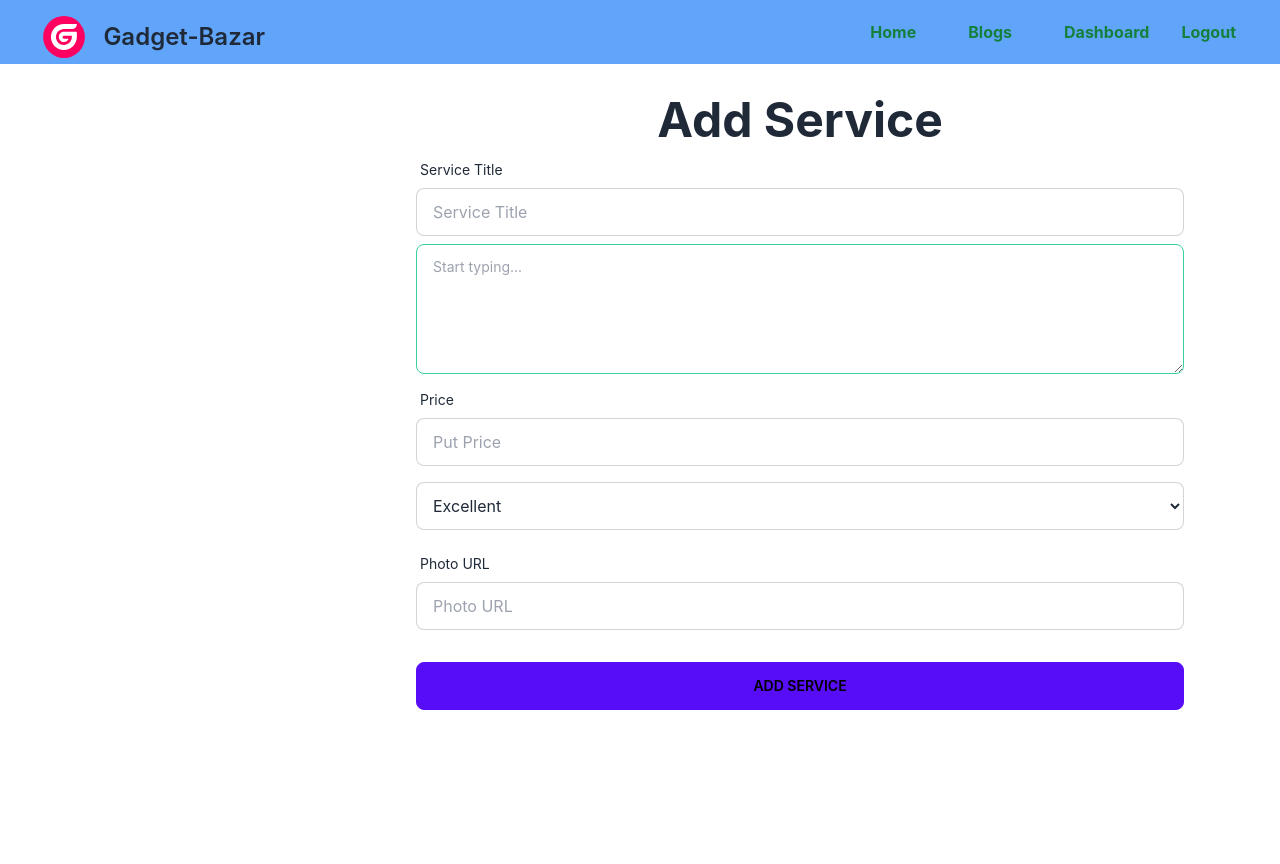
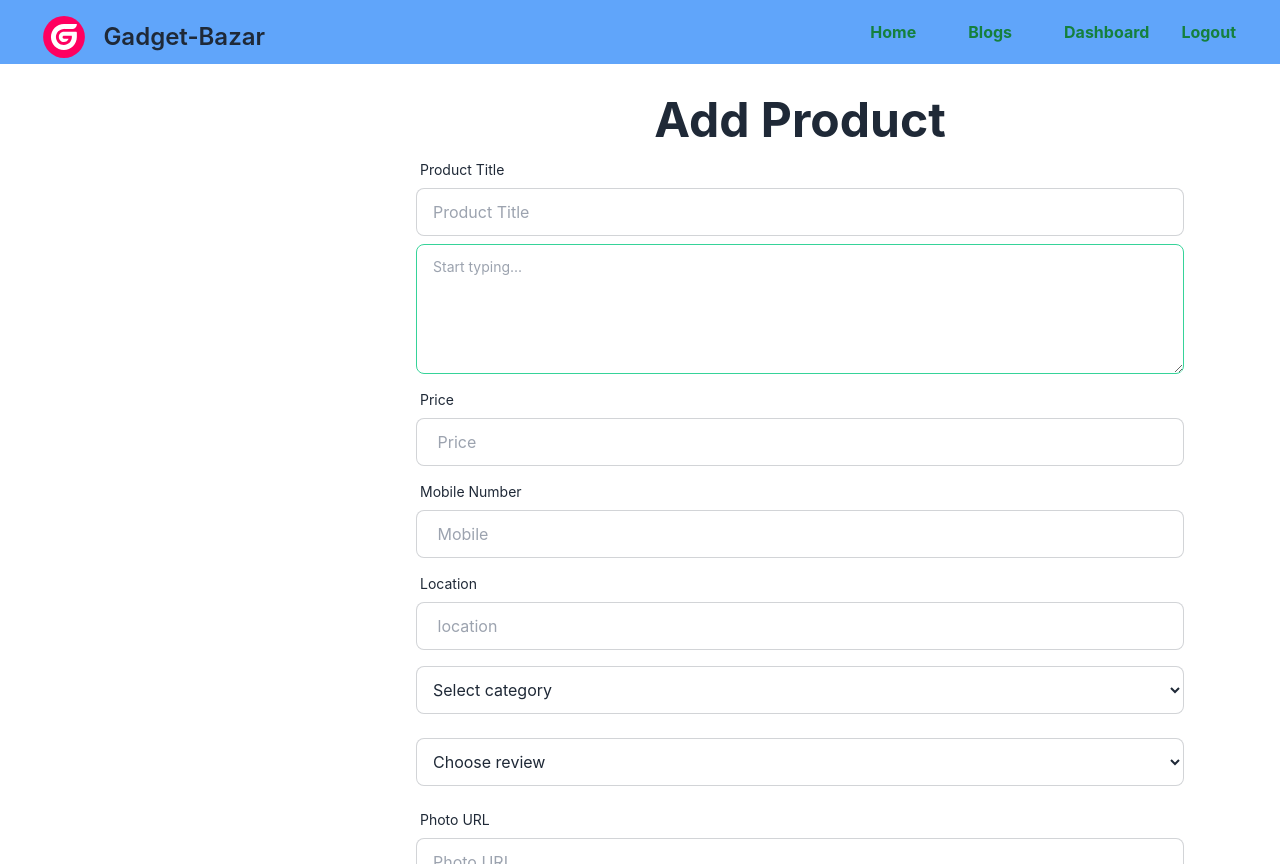
Before and after one commit to Md-abdullah-2001/used_laptop_client_side_assignment-12, a React (Create React App) app: page /dashboard/addproduct in a window 1280 px wide. Built offline with nearby package versions, Linux system fonts and the light colour scheme; no server answers; sample sign-in values are in the browser's storage.

Commit message:
added product card and add products form

```diff
--- a/src/AllRoutes/DashBoardLayout/DashBoardLayout.js
+++ b/src/AllRoutes/DashBoardLayout/DashBoardLayout.js
@@ -1,6 +1,7 @@
 import React, { useContext } from "react";
 import { Link, Outlet } from "react-router-dom";
 import { ContextApi } from "../../Auth/AuthContext";
+
 import NavBar from "../../Components/NavBar/NavBar";
 import useAdmin from "../../Hooks/useAdmin";
 
@@ -31,7 +32,7 @@ const DashBoardLayout = () => {
             {isUser === "seller" && (
               <li>
                 <Link to="/dashboard/addproduct">Add products</Link>
-                <Link to="/dashboard/myorders">My products</Link>
+                <Link to="/dashboard/myproducts">My products</Link>
               </li>
             )}
             {isUser === "admin" && (
--- a/src/AllRoutes/Router.js
+++ b/src/AllRoutes/Router.js
@@ -21,10 +21,9 @@ export const router = createBrowserRouter([
       { path: "/", element: <Home></Home> },
       { path: "/blogs", element: <Blogs></Blogs> },
       {
-        path: "/category/:id",
-        loader: ({ params }) => {
-          return fetch(`http://localhost:5000/category/${params.id}`);
-        },
+        path: "/category/:name",
+        loader: ({ params }) =>
+          fetch(`http://localhost:5000/category/${params.name}`),
         element: (
           <PrivateRoute>
             <CategoryProducts></CategoryProducts>
--- a/src/AllRoutes/SellerDashboard/AddProducts.js
+++ b/src/AllRoutes/SellerDashboard/AddProducts.js
@@ -1,12 +1,18 @@
 import React from "react";
 import { useForm } from "react-hook-form";
+import toast from "react-hot-toast";
+import { useNavigate } from "react-router-dom";
 const AddProducts = () => {
+  const navigate = useNavigate();
   const handleSubmit = (event) => {
     event.preventDefault();
     const form = event.target;
     const name = form.name.value;
     const img = form.photo.value;
-    const category = form.option.value;
+    const category = form.category.value;
+    const mobile = form.mobile.value;
+    const review = form.option.value;
+    const location = form.location.value;
     const price = form.price.value;
     const description = form.description.value;
 
@@ -14,9 +20,12 @@ const AddProducts = () => {
     const product = {
       name,
       img,
-      category,
+      category_Name: category,
       price,
+      location,
       description,
+      mobile,
+      review,
     };
     console.log(product);
     fetch(`http://localhost:5000/products`, {
@@ -29,6 +38,8 @@ const AddProducts = () => {
       .then((res) => res.json())
       .then((data) => {
         console.log(data);
+        toast.success(`Product added to category${category}`);
+        navigate("/dashboard/myproducts");
       })
       .catch((err) => console.log(err));
   };
@@ -87,15 +98,15 @@ const AddProducts = () => {
     //     </form>
     //   </div>
     // </div>
-    <form onSubmit={handleSubmit} className="card-body mx-16">
-      <h1 className="text-5xl text-center font-bold">Add Service</h1>
+    <form onSubmit={handleSubmit} className="card-body mx-16 -scroll-my-8">
+      <h1 className="text-5xl text-center font-bold">Add Product</h1>
       <div className="form-control">
         <label className="label">
-          <span className="label-text">Service Title</span>
+          <span className="label-text">Product Title</span>
         </label>
         <input
           type="text"
-          placeholder="Service Title"
+          placeholder="Product Title"
           name="name"
           className="input input-bordered"
         />
@@ -114,13 +125,47 @@ const AddProducts = () => {
         </label>
         <input
           type="number"
-          placeholder="Put Price"
+          placeholder=" Price"
           name="price"
           className="input input-bordered"
         />
       </div>
+      <div className="form-control">
+        <label className="label">
+          <span className="label-text">Mobile Number</span>
+        </label>
+        <input
+          type="number"
+          placeholder=" Mobile"
+          name="mobile"
+          className="input input-bordered"
+        />
+      </div>
+      <div className="form-control">
+        <label className="label">
+          <span className="label-text">Location</span>
+        </label>
+        <input
+          type="text"
+          placeholder=" location"
+          name="location"
+          className="input input-bordered"
+        />
+      </div>
+      <div>
+        <select
+          name="category"
+          className="p-3 my-2 w-full input input-bordered"
+        >
+          <option selected>Select category</option>
+          <option value="Apple">Apple</option>
+          <option value="Dell">Dell</option>
+          <option value="Lenovo">Lenovo</option>
+        </select>
+      </div>
       <div>
         <select name="option" className="p-3 my-2 w-full input input-bordered">
+          <option selected>Choose review</option>
           <option value="Excellent">Excellent</option>
           <option value="Good">Good</option>
           <option value="Fair">Fair</option>
--- a/src/Components/Category/Category.js
+++ b/src/Components/Category/Category.js
@@ -18,7 +18,7 @@ const Category = () => {
 
       <div className="  grid lg:grid-cols-3 md:grid-cols-2 gap-5 pb-6">
         {categories.map((category) => (
-          <Link to={`/category/${category._id}`}>
+          <Link to={`/category/${category.category_Name}`}>
             <div className="card btn  w-60 bg-blue-300 shadow-xl mx-auto ">
               <div className="card-body">
                 <div className="card-actions justify-end"></div>
--- a/src/Components/CategoryProducts/SingleProduct.js
+++ b/src/Components/CategoryProducts/SingleProduct.js
@@ -1,19 +1,36 @@
 import React from "react";
 
 const SingleProduct = ({ product, setProductData }) => {
+  const {
+    image,
+    name,
+    location,
+    resale_price,
+    original_price,
+    use_year,
+    seller,
+    posted_time,
+  } = product;
+
   return (
     <div className="card w-96 bg-base-100 shadow-xl mx-auto">
       <figure>
-        <img className="h-[250px]" w-full src={product.image} alt="Shoes" />
+        <img className="h-[250px]" w-full src={image} alt="Shoes" />
       </figure>
       <div className="card-body">
-        <h2 className="card-title text-center">{product.name}</h2>
+        <h2 className="card-title text-center">{name}</h2>
         <p></p>
         <div className="card-actions justify-start">
-          <div className="badge badge-outline">{product.location}</div>
+          <div className="badge badge-outline">{location}</div>
+          <div className="badge badge-outline">Posted: {posted_time}</div>
           <div className="badge badge-outline">
-            Price: ${product.resale_price}
+            Resale Price: ${resale_price}
           </div>
+          <div className="badge badge-outline">Seller Name: {seller}</div>
+          <div className="badge badge-outline">
+            Original Price: ${original_price}
+          </div>
+          <div className="badge badge-outline">Years of use: {use_year}</div>
         </div>
         <label
           onClick={() => setProductData(product)}
```
Also changed, not shown: src/Components/CategoryProducts/CategoryProducts.js (+5 -4 lines).
